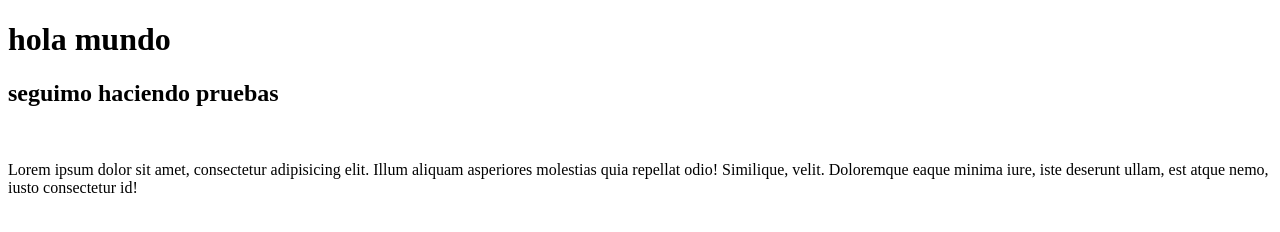
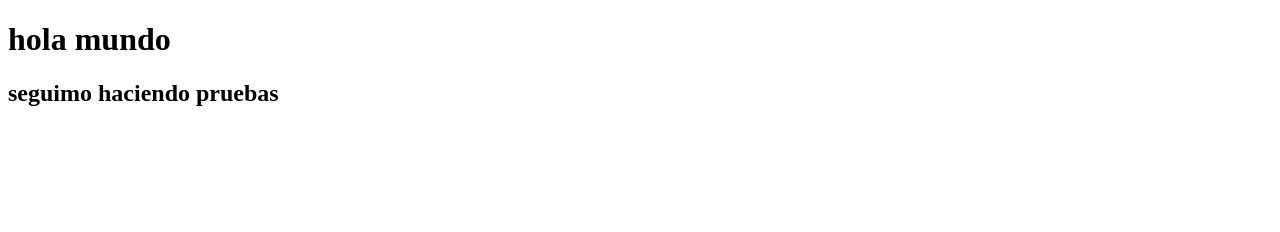
Before and after one commit to sao29/ensayo, a plain HTML site: page index.html in a window 1280 px wide. Drawn offline with Linux system fonts and the light colour scheme.

Commit message:
Revert "agregue un lorem"
This reverts commit 7f5d0c4ced68624d37f8e9110eeb7fc9e3ab053e.

```diff
--- a/index.html
+++ b/index.html
@@ -9,8 +9,6 @@
 <body>
     <h1>hola mundo</h1>
     <h2>seguimo haciendo pruebas</h2>
-    <br/>
-    <p>Lorem ipsum dolor sit amet, consectetur adipisicing elit. Illum aliquam asperiores molestias quia repellat odio! Similique, velit. Doloremque eaque minima iure, iste deserunt ullam, est atque nemo, iusto consectetur id!</p>
 
 </body>
 </html>
```
